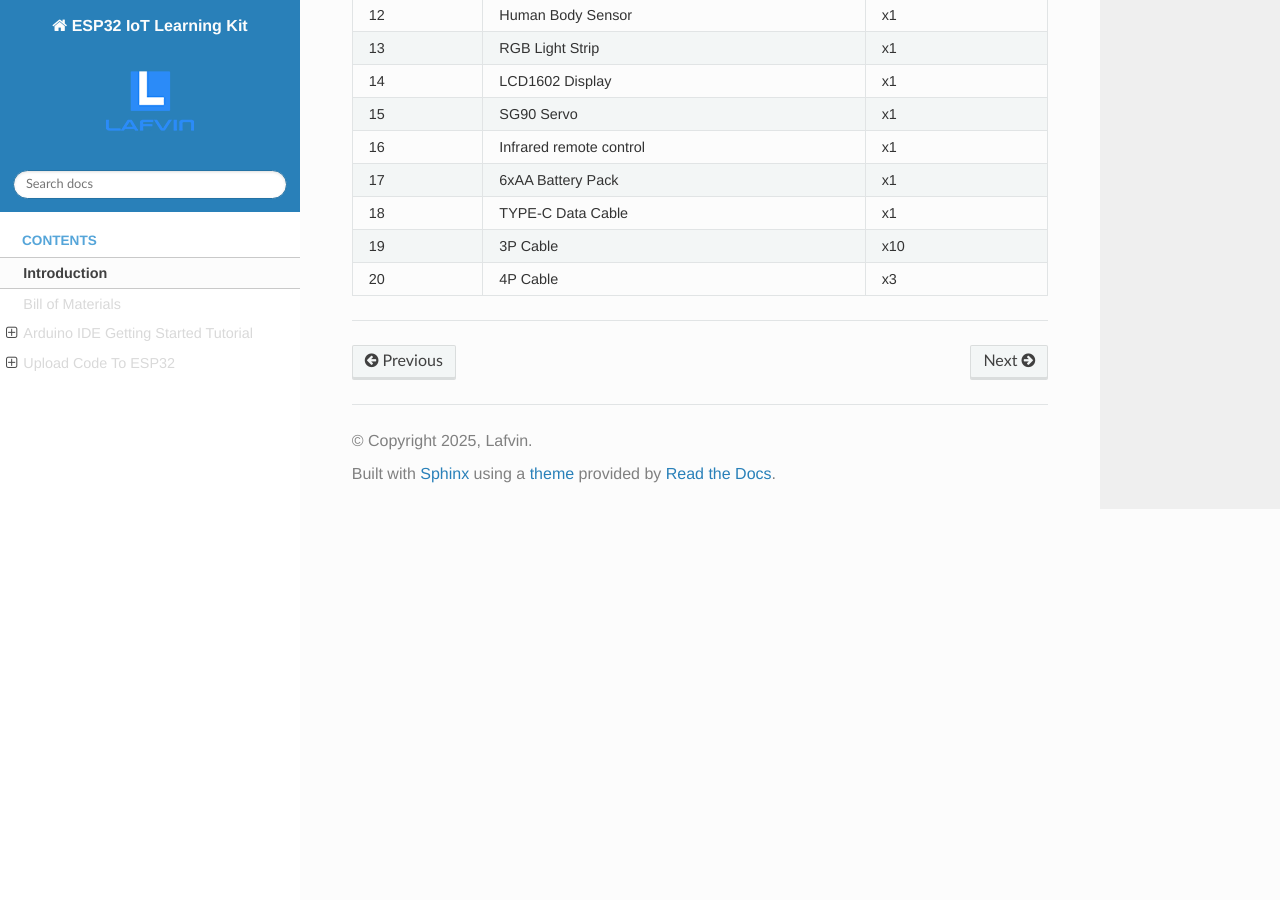
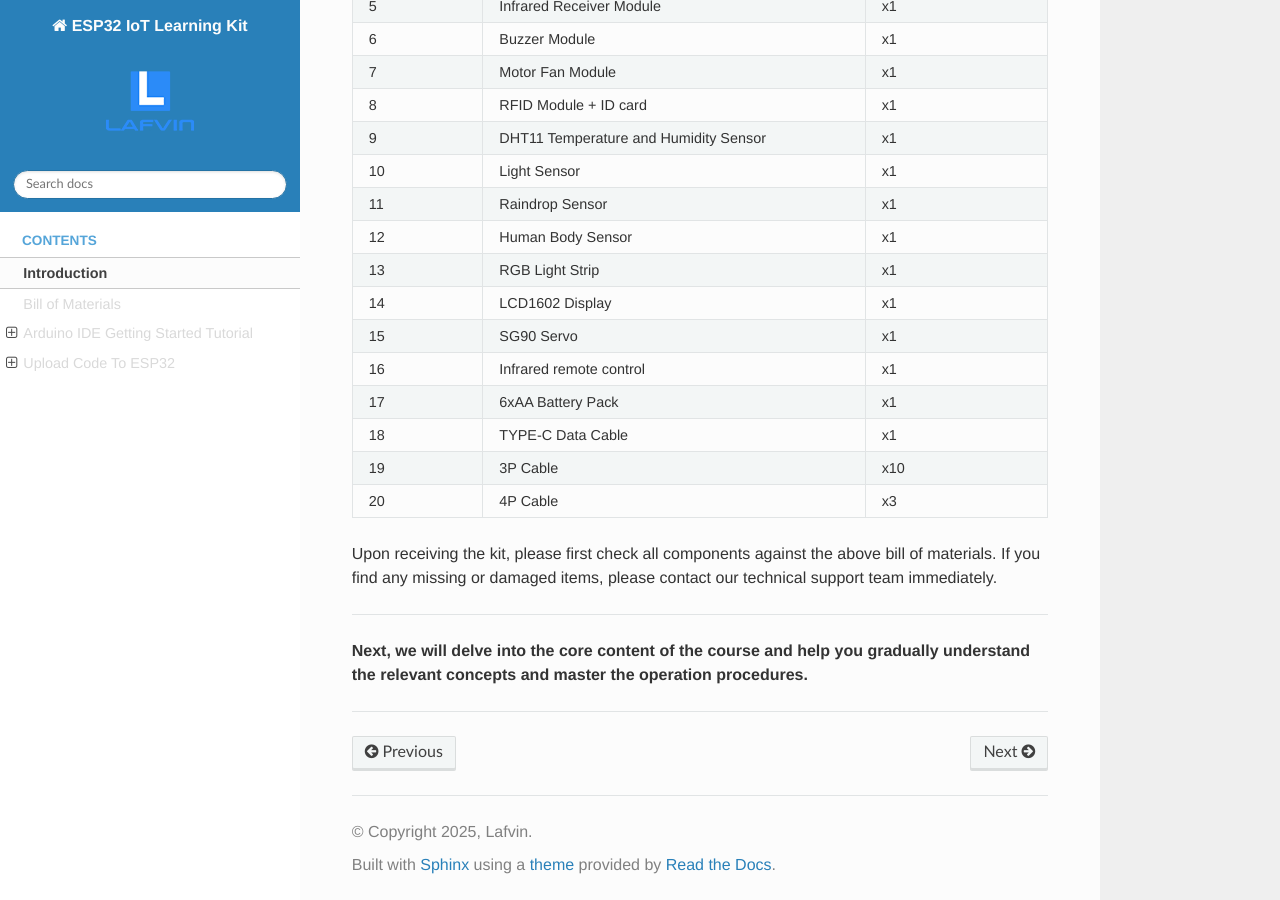
Before and after one commit to COLA508/esp32_IOT_Learning_Kit, a Sphinx documentation site: the page built from docs/source/Introduction.rst, in a window 1280 px wide and 900 px high, scrolled down 1995 px. Built offline with Sphinx 7.4.7 and the Read the Docs theme 3.1.0, drawn with Linux system fonts in a browser that asks for light colours; before the commit the page ends 2504 px from its top, so only the background shows below that.

Commit message:
Update Introduction.rst

```diff
--- a/docs/source/Introduction.rst
+++ b/docs/source/Introduction.rst
@@ -46,6 +46,7 @@
 =================
 
 .. image:: _static/1-1/1.bom.jpg
+   :width: 1000
    :align: center
 
 .. list-table:: Bill of Materials
@@ -117,4 +118,10 @@
      - 4P Cable
      - x3
 
+Upon receiving the kit, please first check all components against the above bill of materials. If you find any missing or damaged items, please contact our technical support team immediately.
+
 ----
+
+**Next, we will delve into the core content of the course and help you gradually understand the relevant concepts and master the operation procedures.**
+
+----
```
